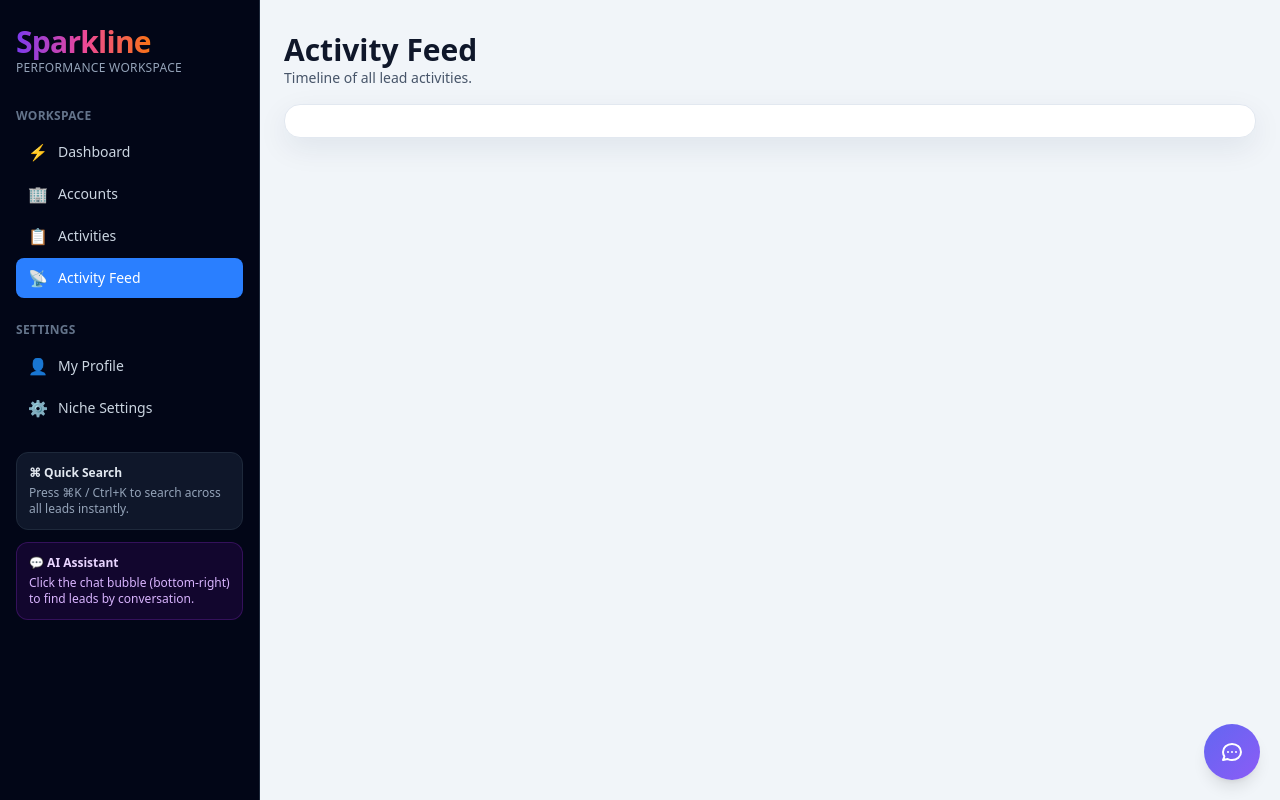
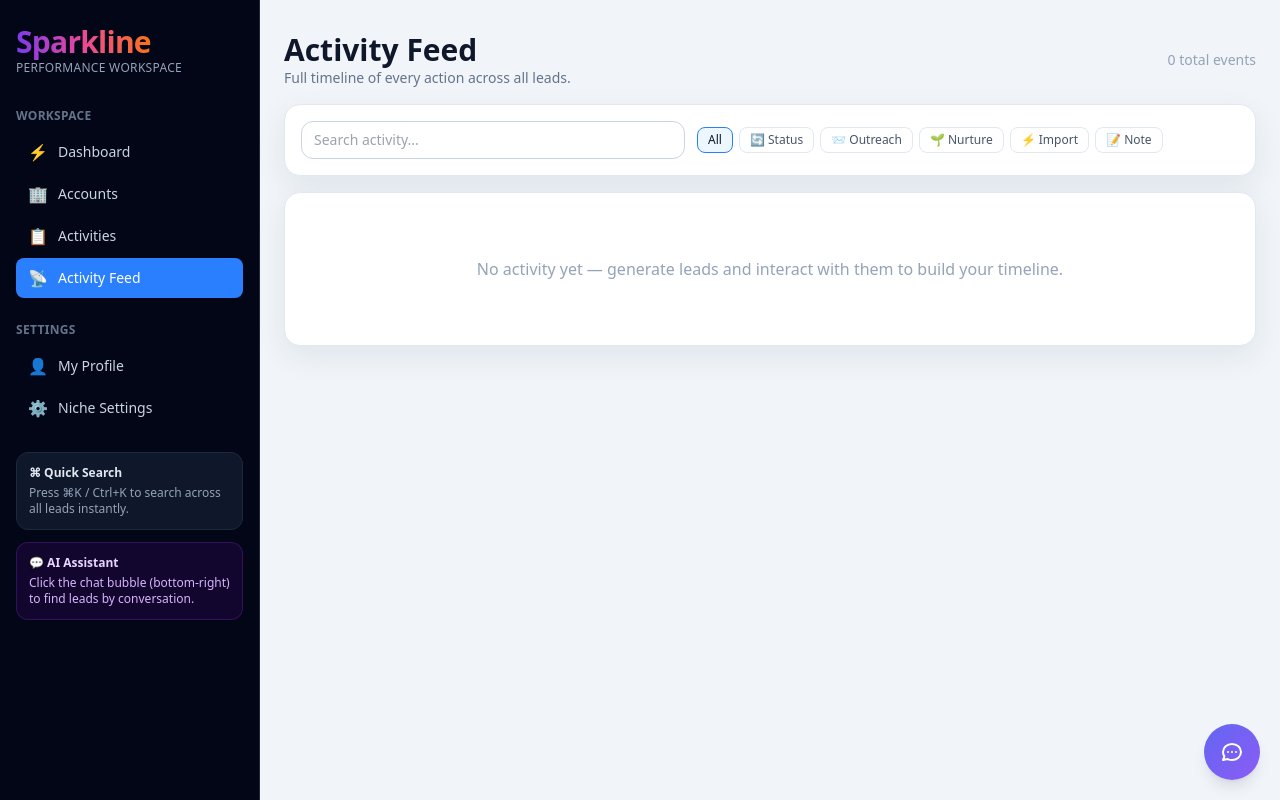
Before and after one commit to neaks11/Sparkline, a Next.js app: page /activity in a window 1280 px wide. Built offline with nearby package versions, Linux system fonts and the light colour scheme.

Commit message:
feat: enhanced activity feed filters + profile-aware outreach
- Activity page: type classification, search, filter tabs, event counts
- Outreach generator: pulls sender name/company/pitch from user profile

```diff
--- a/app/activity/page.tsx
+++ b/app/activity/page.tsx
@@ -10,40 +10,145 @@ interface FeedItem {
   leadName: string;
   label: string;
   timestamp: string;
+  type: 'status' | 'outreach' | 'nurture' | 'import' | 'note' | 'other';
 }
+
+function classifyLabel(label: string): FeedItem['type'] {
+  const l = label.toLowerCase();
+  if (l.includes('status')) return 'status';
+  if (l.includes('contacted') || l.includes('follow-up') || l.includes('outreach')) return 'outreach';
+  if (l.includes('nurture')) return 'nurture';
+  if (l.includes('import') || l.includes('generated') || l.includes('apollo')) return 'import';
+  if (l.includes('note')) return 'note';
+  return 'other';
+}
+
+const TYPE_STYLES: Record<FeedItem['type'], string> = {
+  status:   'bg-brand-100 text-brand-700 dark:bg-brand-900/30 dark:text-brand-300',
+  outreach: 'bg-sky-100 text-sky-700 dark:bg-sky-900/30 dark:text-sky-300',
+  nurture:  'bg-purple-100 text-purple-700 dark:bg-purple-900/30 dark:text-purple-300',
+  import:   'bg-emerald-100 text-emerald-700 dark:bg-emerald-900/30 dark:text-emerald-300',
+  note:     'bg-amber-100 text-amber-700 dark:bg-amber-900/30 dark:text-amber-300',
+  other:    'bg-slate-100 text-slate-600 dark:bg-slate-800 dark:text-slate-300',
+};
+
+const TYPE_ICONS: Record<FeedItem['type'], string> = {
+  status: '🔄', outreach: '📨', nurture: '🌱', import: '⚡', note: '📝', other: '•',
+};
+
+const TYPE_FILTERS = ['All', 'status', 'outreach', 'nurture', 'import', 'note'] as const;
 
 export default function ActivityPage() {
   const [items, setItems] = useState<FeedItem[]>([]);
+  const [query, setQuery] = useState('');
+  const [typeFilter, setTypeFilter] = useState<typeof TYPE_FILTERS[number]>('All');
 
   useEffect(() => {
-    const next = loadLeads().flatMap((lead) => lead.activity.map((activity) => ({
-      id: activity.id,
+    const next = loadLeads().flatMap((lead) =>
+      lead.activity.map((a) => ({
+        id: a.id,
         leadId: lead.id,
         leadName: lead.businessName,
-      label: activity.label,
-      timestamp: activity.timestamp,
-    })));
+        label: a.label,
+        timestamp: a.timestamp,
+        type: classifyLabel(a.label),
+      }))
+    );
     setItems(next);
   }, []);
 
-  const sorted = useMemo(() => items.slice().sort((a, b) => new Date(b.timestamp).getTime() - new Date(a.timestamp).getTime()), [items]);
+  const filtered = useMemo(() => {
+    const q = query.toLowerCase().trim();
+    return items
+      .filter((i) => typeFilter === 'All' || i.type === typeFilter)
+      .filter((i) => !q || [i.label, i.leadName].join(' ').toLowerCase().includes(q))
+      .sort((a, b) => new Date(b.timestamp).getTime() - new Date(a.timestamp).getTime());
+  }, [items, query, typeFilter]);
+
+  const counts = useMemo(() => {
+    const c: Record<string, number> = { All: items.length };
+    items.forEach((i) => { c[i.type] = (c[i.type] ?? 0) + 1; });
+    return c;
+  }, [items]);
 
   return (
     <main className="mx-auto min-h-screen w-full max-w-5xl space-y-4 px-4 py-8 md:px-6">
-      <header>
+      <header className="flex items-center justify-between">
+        <div>
           <h1 className="text-3xl font-bold">Activity Feed</h1>
-        <p className="text-sm text-slate-600 dark:text-slate-300">Timeline of all lead activities.</p>
+          <p className="text-sm text-slate-500 dark:text-slate-400">
+            Full timeline of every action across all leads.
+          </p>
+        </div>
+        <p className="text-sm text-slate-400">{items.length} total events</p>
       </header>
+
+      {/* Filters */}
+      <div className="card flex flex-wrap items-center gap-3 p-4">
+        <input
+          className="field max-w-sm"
+          placeholder="Search activity..."
+          value={query}
+          onChange={(e) => setQuery(e.target.value)}
+        />
+        <div className="flex flex-wrap gap-1.5">
+          {TYPE_FILTERS.map((t) => (
+            <button
+              key={t}
+              onClick={() => setTypeFilter(t)}
+              className={`rounded-lg border px-2.5 py-1 text-xs font-medium capitalize transition ${
+                typeFilter === t
+                  ? 'border-brand-500 bg-brand-50 text-brand-700 dark:border-brand-400 dark:bg-brand-900/30 dark:text-brand-300'
+                  : 'border-slate-200 bg-white text-slate-600 hover:bg-slate-50 dark:border-slate-700 dark:bg-slate-800 dark:text-slate-300'
+              }`}
+            >
+              {t === 'All' ? '' : TYPE_ICONS[t as FeedItem['type']]}{' '}{t} {counts[t] ? `(${counts[t]})` : ''}
+            </button>
+          ))}
+        </div>
+      </div>
+
+      {/* Timeline */}
       <div className="card p-4">
-        <ul className="space-y-2 text-sm">
-          {sorted.map((item) => (
-            <li key={item.id} className="rounded-lg border border-slate-200 p-3 dark:border-slate-700">
-              <p className="text-xs text-slate-500">{new Date(item.timestamp).toLocaleString()}</p>
-              <p className="mt-1">{item.label}</p>
-              <Link className="text-brand-600 text-xs" href={`/leads/${item.leadId}`}>{item.leadName}</Link>
+        {filtered.length === 0 ? (
+          <div className="py-12 text-center text-slate-400">
+            {items.length === 0
+              ? 'No activity yet — generate leads and interact with them to build your timeline.'
+              : 'No activity matches your filters.'}
+          </div>
+        ) : (
+          <ul className="relative space-y-0">
+            {/* Timeline line */}
+            <div className="absolute left-[19px] top-3 bottom-3 w-px bg-slate-200 dark:bg-slate-700" />
+            {filtered.map((item, idx) => (
+              <li key={item.id} className={`relative flex gap-4 pb-4 ${idx === filtered.length - 1 ? 'pb-0' : ''}`}>
+                {/* Dot */}
+                <div className={`relative z-10 mt-1 flex h-5 w-5 shrink-0 items-center justify-center rounded-full text-xs ${TYPE_STYLES[item.type]}`}>
+                  <span className="leading-none">{TYPE_ICONS[item.type]}</span>
+                </div>
+                {/* Content */}
+                <div className="flex-1 rounded-lg border border-slate-100 bg-white p-3 shadow-sm dark:border-slate-800 dark:bg-slate-900">
+                  <div className="flex flex-wrap items-start justify-between gap-2">
+                    <div>
+                      <p className="text-sm font-medium text-slate-800 dark:text-slate-100">{item.label}</p>
+                      <Link
+                        href={`/leads/${item.leadId}`}
+                        className="mt-0.5 text-xs text-brand-600 hover:underline dark:text-brand-400"
+                      >
+                        {item.leadName}
+                      </Link>
+                    </div>
+                    <span className="whitespace-nowrap text-xs text-slate-400">
+                      {new Date(item.timestamp).toLocaleString(undefined, {
+                        month: 'short', day: 'numeric', hour: 'numeric', minute: '2-digit',
+                      })}
+                    </span>
+                  </div>
+                </div>
               </li>
             ))}
           </ul>
+        )}
       </div>
     </main>
   );
```
Also changed, not shown: lib/outreach-generator.ts (+59 -14 lines), next-env.d.ts. Lines whose indentation alone changed are shown as unchanged.
